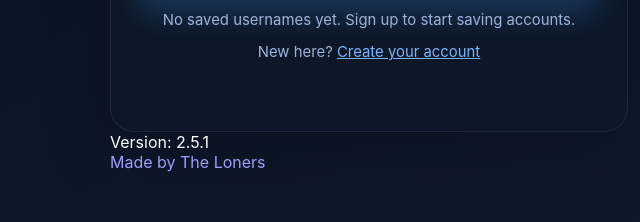
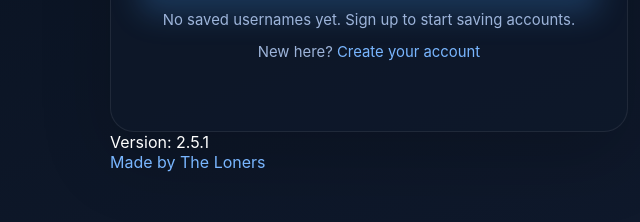
Before and after one commit to ZF-1616/Vote-Who-Ming-En-love-2.0, a plain HTML site: page index.html in a window 1280 px wide. Shown: the part 511-733 px from the top of the page, 0-640 px from the left. Drawn offline with Linux system fonts and the light colour scheme.

Commit message:
Update style.css

```diff
--- a/style.css
+++ b/style.css
@@ -326,7 +326,11 @@ saved-users {
   color: white;
 }
 
-.small a,
+.team {
+  color: #79b6ff;
+}
+
+.small a:hover,
 .team:hover {
   text-decoration: underline;
 }
```
